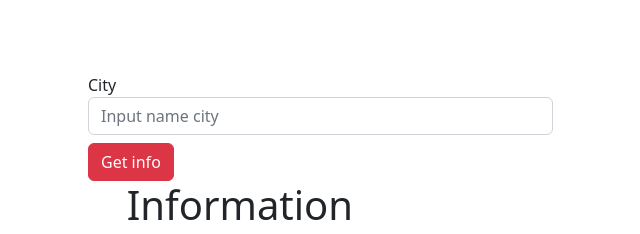
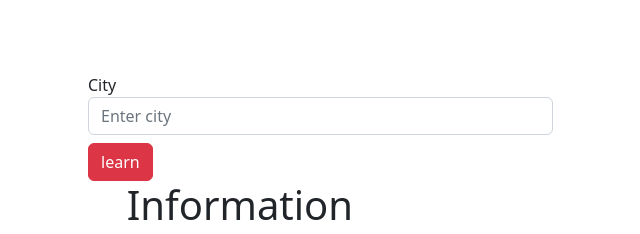
Before and after one commit to lattecoff/e-meteo, a Django app: page / in a window 1280 px wide. Shown: the part 247-481 px from the top of the page, without its empty margins (87-727 px from the left). Run offline with Django 4.2, Linux system fonts and the light colour scheme; tables that the repository leaves empty hold one stand-in row (values such as "Sample post"); a database or web service that is not in the repository returns one stand-in record (values such as "Sample title"); data that the repository does not hold is empty.

Commit message:
Added cities by web form..

```diff
--- /dev/null
+++ b/app/forms.py
@@ -0,0 +1,14 @@
+from django.forms import ModelForm, TextInput, widgets
+from .models import City
+
+
+class CityForm(ModelForm):
+	class Meta:
+		model = City
+		fields = ["name"]
+		widgets = {"name": TextInput(attrs={
+			"class": "form-control",
+			"name": "city",
+			"id": "city",
+			"placeholder": "Enter city"
+			})}
--- a/app/templates/main/index.html
+++ b/app/templates/main/index.html
@@ -31,14 +31,18 @@
 		<div class="container mt-5">
 			<div row="row">
 				<div class="col-5 offset-1">
-					<form action="">
+					<form action="" method="post">
+						{% csrf_token %}
 						<label for="city">City</label>
-						<input type="text" id="city" class="form-control" name="city" placeholder="Input name city">
-						<input type="submit" name="send" value="Get info" class="mt-2 btn btn-danger">
+						{{ form.name }}
+						<input type="submit" name="send" value="learn" class="mt-2 btn btn-danger">
 					</form>
 
 					<div class="col-4 offset-1">
 						<h1>Information</h1>
+
+						{% for info in all_info %}
+
 						<div class="alert alert-info">
 							<div class="row">
 								<div class="col-9">
@@ -50,6 +54,9 @@
 								</div>
 							</div>
 						</div>
+
+						{% endfor %}
+
 					</div>
 				</div>
 			</div>
--- a/app/urls.py
+++ b/app/urls.py
@@ -1,4 +1,3 @@
-
 from django.urls import path
 from . import views
 
--- a/app/views.py
+++ b/app/views.py
@@ -1,20 +1,36 @@
 from django.shortcuts import render
 import requests
+from .models import City
+from .forms import CityForm
 
 # Create your views here.
 def index(request):
 	ow_key = "39a0b9b82fed0bd13d95774fb4374965"
-	city = "Minsk"
 	url = "https://api.openweathermap.org/data/2.5/weather?q={}&units=metric&appid=" + ow_key
 
-	resp = requests.get(url.format(city)).json()
+	if (request.method == "POST"):
+		form = CityForm(request.POST)
+		form.save()
 
-	city_info = {
-		"city": city,
-		"temp": resp["main"]["temp"],
-		"icon": resp["weather"][0]["icon"]
-	}
 
-	context = {"info": city_info}
+	form = CityForm
+
+	cities = City.objects.all()
+
+	list_cities = []
+
+	for city in cities:
+		resp = requests.get(url.format(city)).json()
+
+		city_info = {
+			"city": city,
+			"temp": resp["main"]["temp"],
+			"icon": resp["weather"][0]["icon"]
+		}
+
+		list_cities.append(city_info)
+
+
+	context = {"all_info": list_cities, "form": form}
 
 	return render(request, "main/index.html", context)
```
